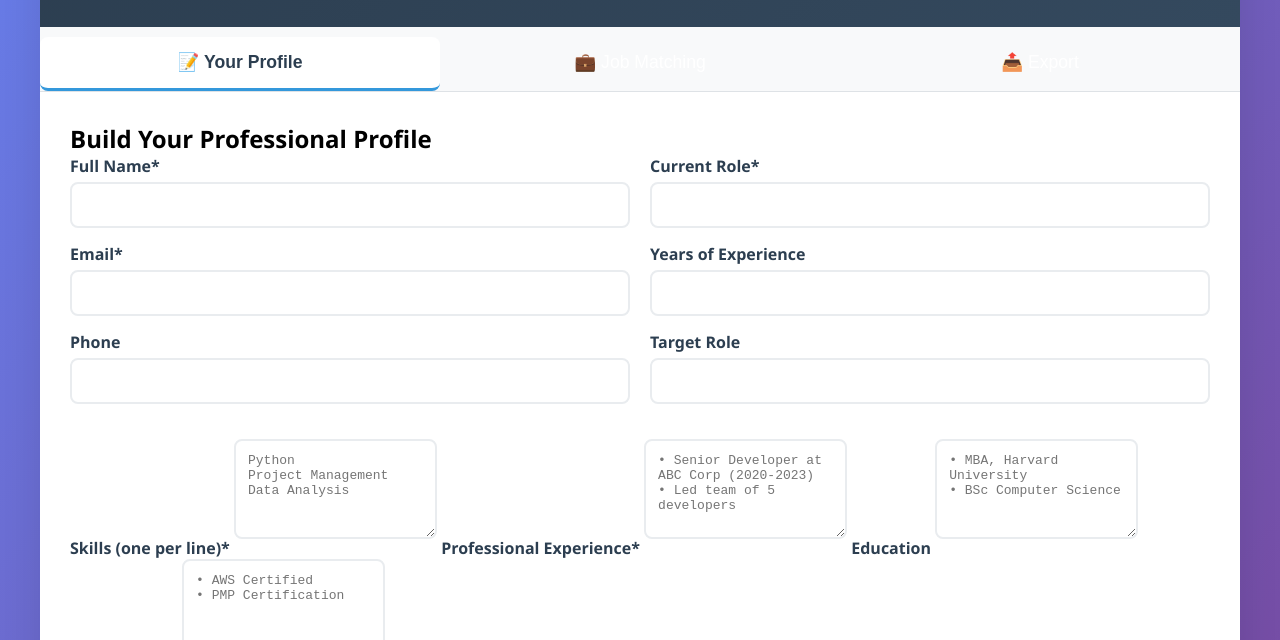
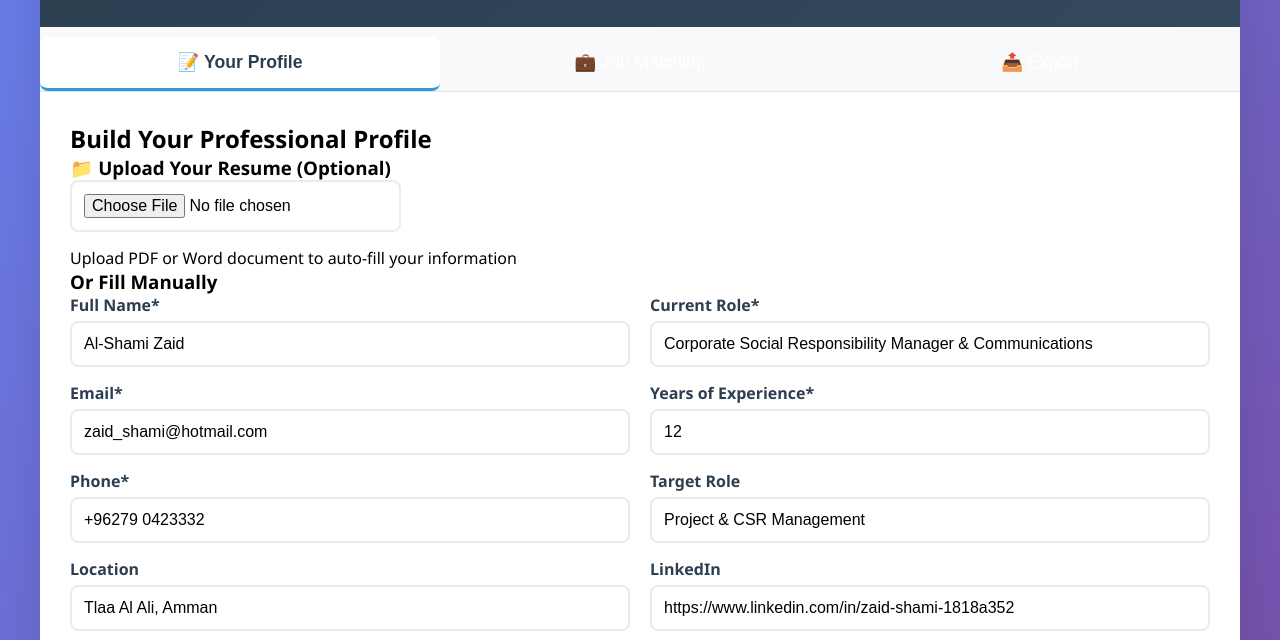
Before and after one commit to zaidcapone/resume, a plain HTML site: page index.html in a window 1280 px wide. Shown: the part 145-785 px from the top of the page. Drawn offline with nearby package versions, Linux system fonts and the light colour scheme.

Commit message:
Update index.html

```diff
--- a/index.html
+++ b/index.html
@@ -5,6 +5,8 @@
     <meta name="viewport" content="width=device-width, initial-scale=1.0">
     <title>AI Resume Dashboard</title>
     <link rel="stylesheet" href="style.css">
+    <script src="https://cdnjs.cloudflare.com/ajax/libs/jspdf/2.5.1/jspdf.umd.min.js"></script>
+    <script src="https://cdnjs.cloudflare.com/ajax/libs/docx/7.1.0/docx.min.js"></script>
 </head>
 <body>
     <div class="container">
@@ -22,44 +24,95 @@
         <!-- Profile Tab -->
         <div id="profile" class="tab-content active">
             <h2>Build Your Professional Profile</h2>
+
+            <!-- Resume Upload Section -->
+            <div class="upload-section">
+                <h3>📁 Upload Your Resume (Optional)</h3>
+                <input type="file" id="resumeUpload" accept=".pdf,.docx,.doc" onchange="handleResumeUpload(this.files[0])">
+                <p class="upload-note">Upload PDF or Word document to auto-fill your information</p>
+            </div>
+
+            <div class="form-section">
+                <h3>Or Fill Manually</h3>
                 <form id="profileForm">
                     <div class="form-columns">
                         <div class="column">
                             <label>Full Name*</label>
-                        <input type="text" id="name" required>
+                            <input type="text" id="name" required value="Al-Shami Zaid">
 
                             <label>Email*</label>
-                        <input type="email" id="email" required>
+                            <input type="email" id="email" required value="zaid_shami@hotmail.com">
 
-                        <label>Phone</label>
-                        <input type="tel" id="phone">
+                            <label>Phone*</label>
+                            <input type="tel" id="phone" required value="+96279 0423332">
+
+                            <label>Location</label>
+                            <input type="text" id="location" value="Tlaa Al Ali, Amman">
                         </div>
                         <div class="column">
                             <label>Current Role*</label>
-                        <input type="text" id="currentRole" required>
+                            <input type="text" id="currentRole" required value="Corporate Social Responsibility Manager & Communications">
 
-                        <label>Years of Experience</label>
-                        <input type="number" id="experience" min="0">
+                            <label>Years of Experience*</label>
+                            <input type="number" id="experience" min="0" required value="12">
 
                             <label>Target Role</label>
-                        <input type="text" id="targetRole">
+                            <input type="text" id="targetRole" value="Project & CSR Management">
+
+                            <label>LinkedIn</label>
+                            <input type="url" id="linkedin" value="https://www.linkedin.com/in/zaid-shami-1818a352">
                         </div>
                     </div>
 
+                    <label>Professional Summary</label>
+                    <textarea id="summary" required>A professional humanitarian and development worker with 12 years of experience in post-emergency response and support for war-affected populations. I hold a bachelor's degree in Management Information Systems and began my career in the humanitarian field in 2013.</textarea>
+
                     <label>Skills (one per line)*</label>
-                <textarea id="skills" placeholder="Python&#10;Project Management&#10;Data Analysis" required></textarea>
+                    <textarea id="skills" required>Project Planning
+Budget Management
+Operations Management
+Business Development
+Account Management
+Operational Excellence
+Problem Solving
+Leadership Communication
+Risk Management
+Project Implementation
+Project Coordination
+Humanitarian Assistance
+Microsoft Office
+Microsoft Project
+Project Management Tools</textarea>
 
-                <label>Professional Experience*</label>
-                <textarea id="experienceText" placeholder="• Senior Developer at ABC Corp (2020-2023)&#10;• Led team of 5 developers" required></textarea>
+                    <label>Work Experience*</label>
+                    <textarea id="experienceText" required>Corporate Social Responsibility Manager & Communications | Backaldrin | Mar 2025 – Present
+- Developed and launched Backaldrin's first CSR and communications strategy
+- Led initiatives on food security, youth training, and refugee support
+- Built partnerships with NGOs and community groups
 
-                <label>Education</label>
-                <textarea id="education" placeholder="• MBA, Harvard University&#10;• BSc Computer Science"></textarea>
+Project Manager | Mateen World for Empowerment & Training | Mar 2023 – Mar 2025
+- Led four donor-funded projects across education, protection, WASH, and cash assistance
+- Managed budgets and ensured donor compliance
+- Oversaw project coordination and team leadership</textarea>
+
+                    <label>Education*</label>
+                    <textarea id="education" required>BS Management Information Systems | Applied Science University | 2008-2012
+Volunteer work & NGOs Management Diploma | German Jordanian University | 2015</textarea>
 
                     <label>Certifications</label>
-                <textarea id="certificates" placeholder="• AWS Certified&#10;• PMP Certification"></textarea>
+                    <textarea id="certificates">PMD Pro Level 1 | APMG International
+Strategies for Online Teaching and Learning | edX
+Designing and Developing Online Course | edX
+Education in Emergencies Fundamentals | Save the Children
+Gender based violence (GBV) training | AIDOS</textarea>
+
+                    <label>Languages</label>
+                    <textarea id="languages">Arabic (Native)
+English (Professional Working)</textarea>
 
                     <button type="submit">Save Profile</button>
                 </form>
+            </div>
         </div>
 
         <!-- Job Matching Tab -->
@@ -72,7 +125,10 @@
             <div id="customizedResume" class="resume-preview hidden">
                 <h3>Customized Resume</h3>
                 <div class="resume-content"></div>
-                <button onclick="downloadResume()">📄 Download Resume</button>
+                <div class="download-options">
+                    <button onclick="downloadResumePDF()">📄 Download as PDF</button>
+                    <button onclick="downloadResumeDOCX()">📝 Download as Word</button>
+                </div>
             </div>
         </div>
 
@@ -89,7 +145,10 @@
                 <div id="coverLetterOutput" class="export-output hidden">
                     <h3>Cover Letter</h3>
                     <div class="content"></div>
-                    <button onclick="downloadCoverLetter()">📝 Download Cover Letter</button>
+                    <div class="download-options">
+                        <button onclick="downloadCoverLetterPDF()">📄 PDF</button>
+                        <button onclick="downloadCoverLetterDOCX()">📝 Word</button>
+                    </div>
                 </div>
 
                 <div id="emailOutput" class="export-output hidden">
```
Lines whose indentation alone changed are shown as unchanged.
